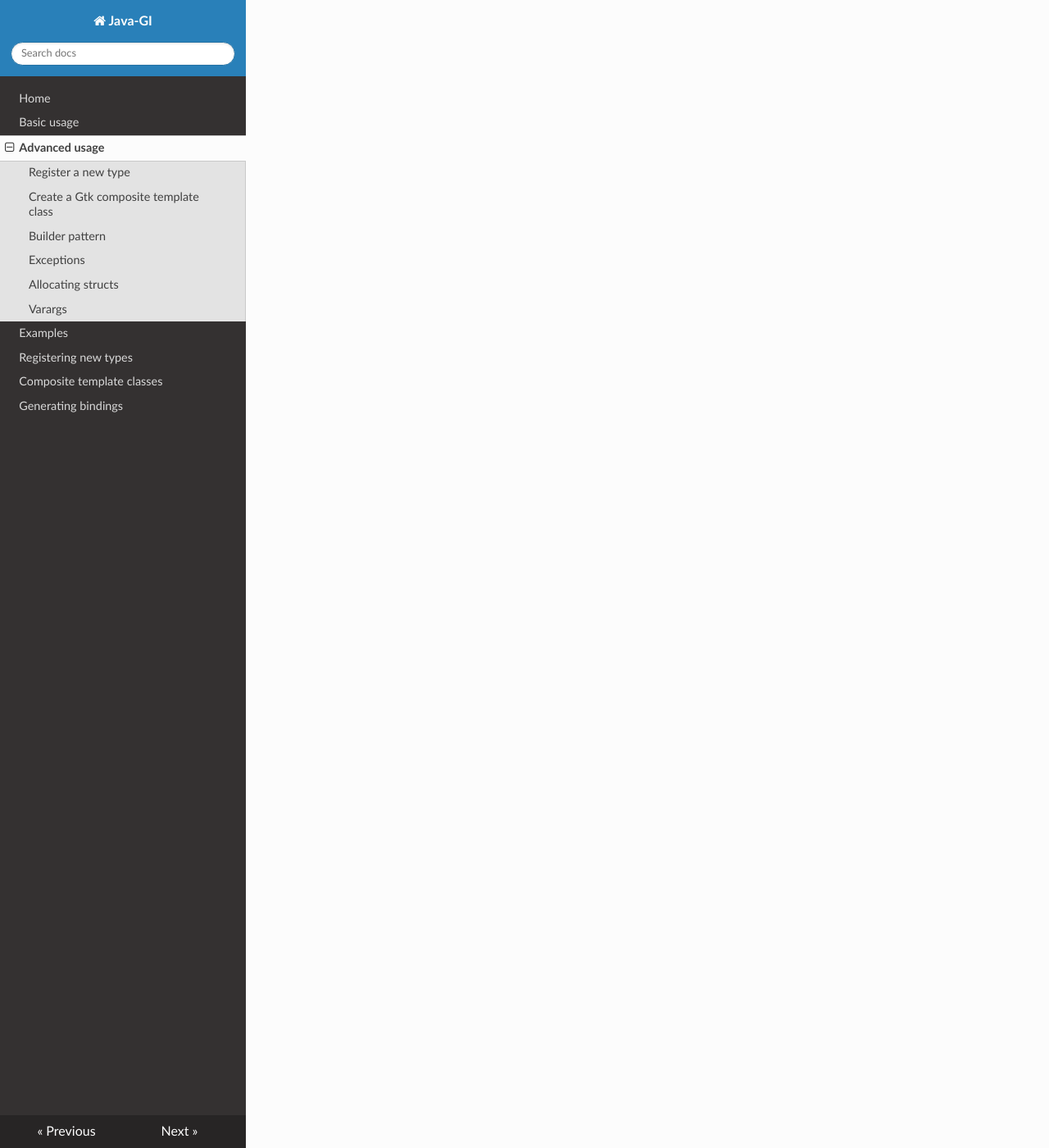
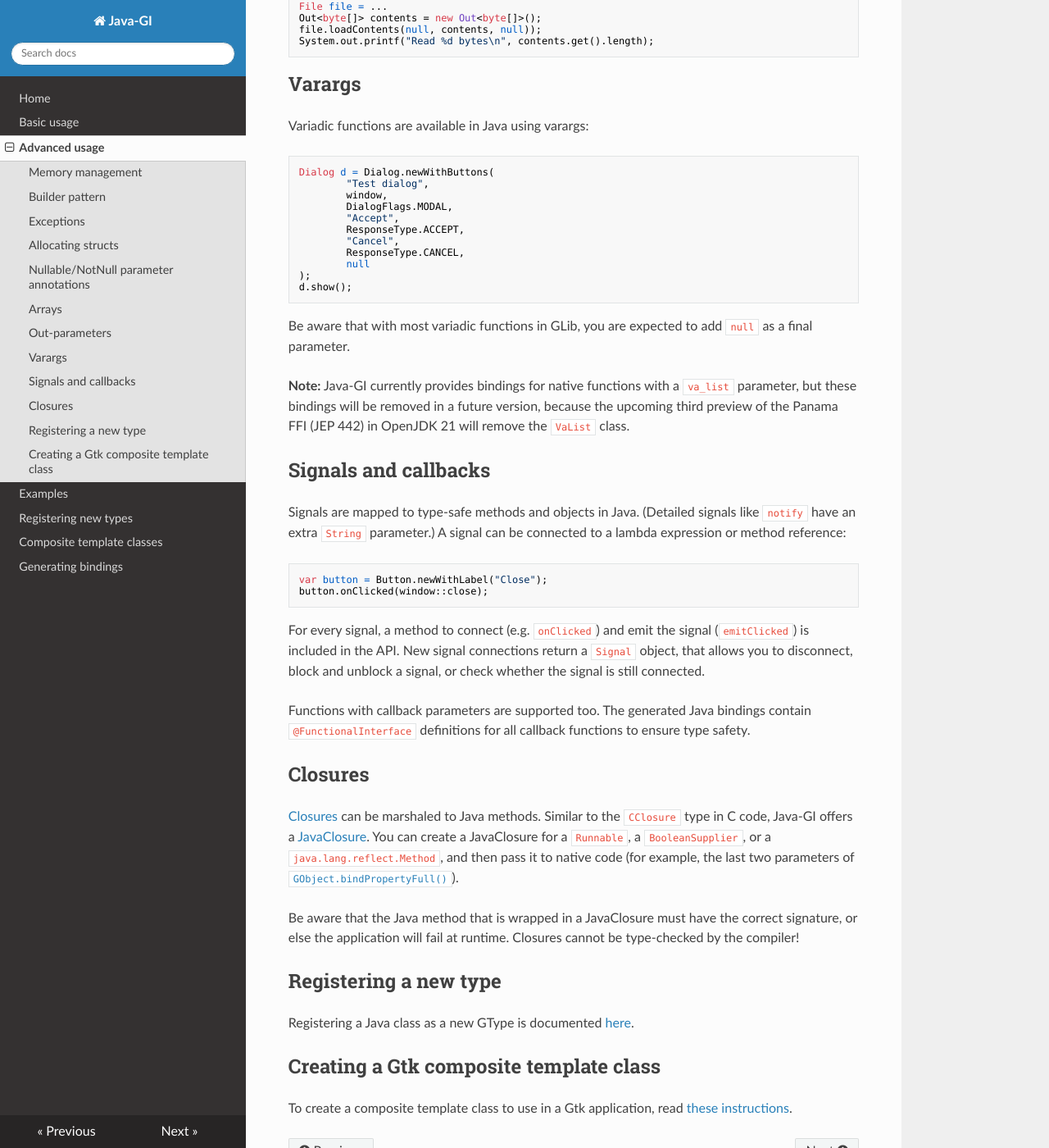
Before and after one commit to jwharm/java-gi, an MkDocs documentation site: the page built from website/docs/advanced.md, in a window 1280 px wide and 1400 px high, scrolled down 1602 px. Shown: the whole window at 82% size. Built offline with MkDocs 1.6.1, drawn with Linux system fonts in a browser that asks for light colours; nearby versions of some CDN libraries; some of the changed text lies outside the part shown.

Commit message:
Update website

````diff
--- a/website/docs/advanced.md
+++ b/website/docs/advanced.md
@@ -1,16 +1,12 @@
 # Advanced usage
 
-## Register a new type
+## Memory management
 
-Registering a Java class as a new GType is documented [here](register.md).
-
-## Create a Gtk composite template class
-
-To create a composite template class to use in a Gtk application, read [these instructions](templates.md).
+Memory management of native resources is automatically taken care of. Java-GI uses GObject toggle references to dispose the native object when the Java instance is garbage-collected, and releases all other memory allocations (for strings, arrays and structs) after use.
 
 ## Builder pattern
 
-You can construct an object with GObject Properties using a Builder pattern. For example, to create a new ApplicationWindow:
+You can construct an object with GObject properties using a Builder pattern. For example, to create a new ApplicationWindow:
 
 ```java
 var window = ApplicationWindow.builder()
@@ -21,7 +17,7 @@
     .build();
 ```
 
-With a `Builder` you can set the properties of the class, its parents, and all implemented interfaces.
+With a `Builder` you can set the properties of the class, its parents, and all implemented interfaces. Behind the scenes, this will call `g_object_new_with_properties()`.
 
 ## Exceptions
 
@@ -35,9 +31,30 @@
 }
 ```
 
+Use `GErrorException.getCode()`, `getDomain()` and `getMessage()` to get the GError code, domain and message. Java-GI does not generate separate Exception types for different GError domains, because the domain is only set at runtime.
+
 ## Allocating structs
 
 Struct definitions (in contrast to GObjects) in native code are mapped to Java classes. Because structs don't necessarily have a constructor method, the Java classes offer an `allocate()` method to allocate a new uninitialized struct. To determine the size of the struct and its members, the memory layouts have been generated from the field definitions in the gir files. The allocated memory is automatically released when the Java object is garbage-collected.
+
+## Nullable/NotNull parameter annotations
+
+Nullability of parameters (as defined in the GObject-introspection attributes) is indicated with `@Nullable` and `@NotNull` attributes, and checked at runtime. The nullability attributes are imported from Jetbrains Annotations (as a compile-time-only dependency).
+
+## Arrays
+
+C functions that work with arrays, often expect the array length as an additional parameter. In the corresponding Java methods, that parameter is unnecessary, because Java-GI will set it automatically.
+
+## Out-parameters
+
+Out-parameters are mapped to a simple `Out<T>` container-type in Java, that offers typesafe `get()` and `set()` methods to retrieve or modify the value.
+
+```java
+File file = ...
+Out<byte[]> contents = new Out<byte[]>();
+file.loadContents(null, contents, null));
+System.out.printf("Read %d bytes\n", contents.get().length);
+```
 
 ## Varargs
 
@@ -58,3 +75,32 @@
 ```
 
 Be aware that with most variadic functions in GLib, you are expected to add `null` as a final parameter.
+
+**Note:** Java-GI currently provides bindings for native functions with a `va_list` parameter, but these bindings will be removed in a future version, because the upcoming third preview of the Panama FFI (JEP 442) in OpenJDK 21 will remove the `VaList` class.
+
+## Signals and callbacks
+
+Signals are mapped to type-safe methods and objects in Java. (Detailed signals like `notify` have an extra `String` parameter.) A signal can be connected to a lambda expression or method reference:
+
+```java
+var button = Button.newWithLabel("Close");
+button.onClicked(window::close);
+```
+
+For every signal, a method to connect (e.g. `onClicked`) and emit the signal (`emitClicked`) is included in the API. New signal connections return a `Signal` object, that allows you to disconnect, block and unblock a signal, or check whether the signal is still connected.
+
+Functions with callback parameters are supported too. The generated Java bindings contain `@FunctionalInterface` definitions for all callback functions to ensure type safety.
+
+## Closures
+
+[Closures](https://docs.gtk.org/gobject/struct.Closure.html) can be marshaled to Java methods. Similar to the `CClosure` type in C code, Java-GI offers a [JavaClosure](https://jwharm.github.io/java-gi/glib/org.gnome.glib/io/github/jwharm/javagi/util/JavaClosure.html). You can create a JavaClosure for a `Runnable`, a `BooleanSupplier`, or a `java.lang.reflect.Method`, and then pass it to native code (for example, the last two parameters of [`GObject.bindPropertyFull()`](https://jwharm.github.io/java-gi/glib/org.gnome.glib/org/gnome/gobject/GObject.html#bindPropertyFull(java.lang.String,org.gnome.gobject.GObject,java.lang.String,org.gnome.gobject.BindingFlags,org.gnome.gobject.Closure,org.gnome.gobject.Closure))).
+
+Be aware that the Java method that is wrapped in a JavaClosure must have the correct signature, or else the application will fail at runtime. Closures cannot be type-checked by the compiler!
+
+## Registering a new type
+
+Registering a Java class as a new GType is documented [here](register.md).
+
+## Creating a Gtk composite template class
+
+To create a composite template class to use in a Gtk application, read [these instructions](templates.md).
````
Also changed, not shown: website/docs/examples.md (+1 -1 lines), website/docs/usage.md (+23 -13 lines).
